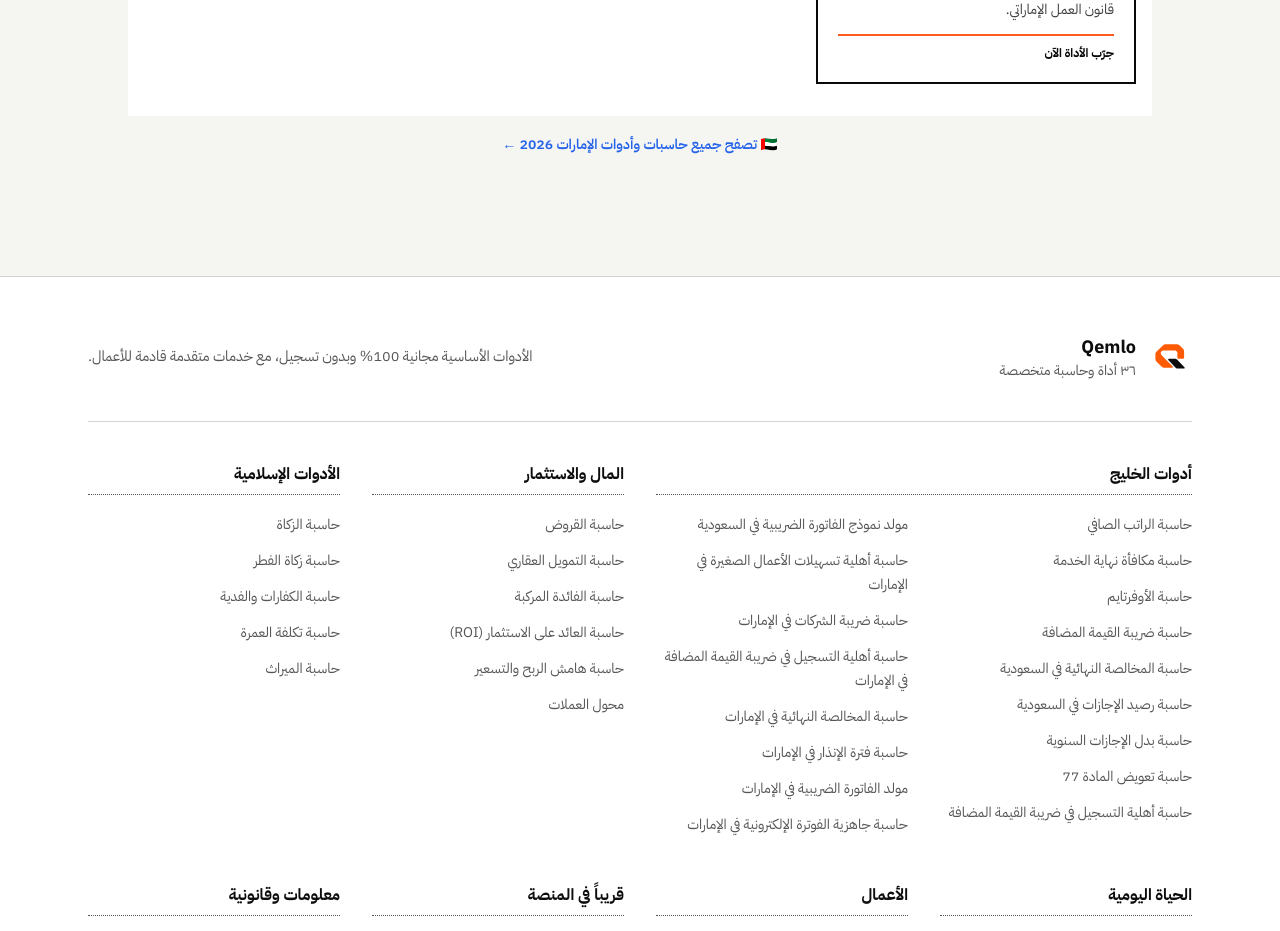
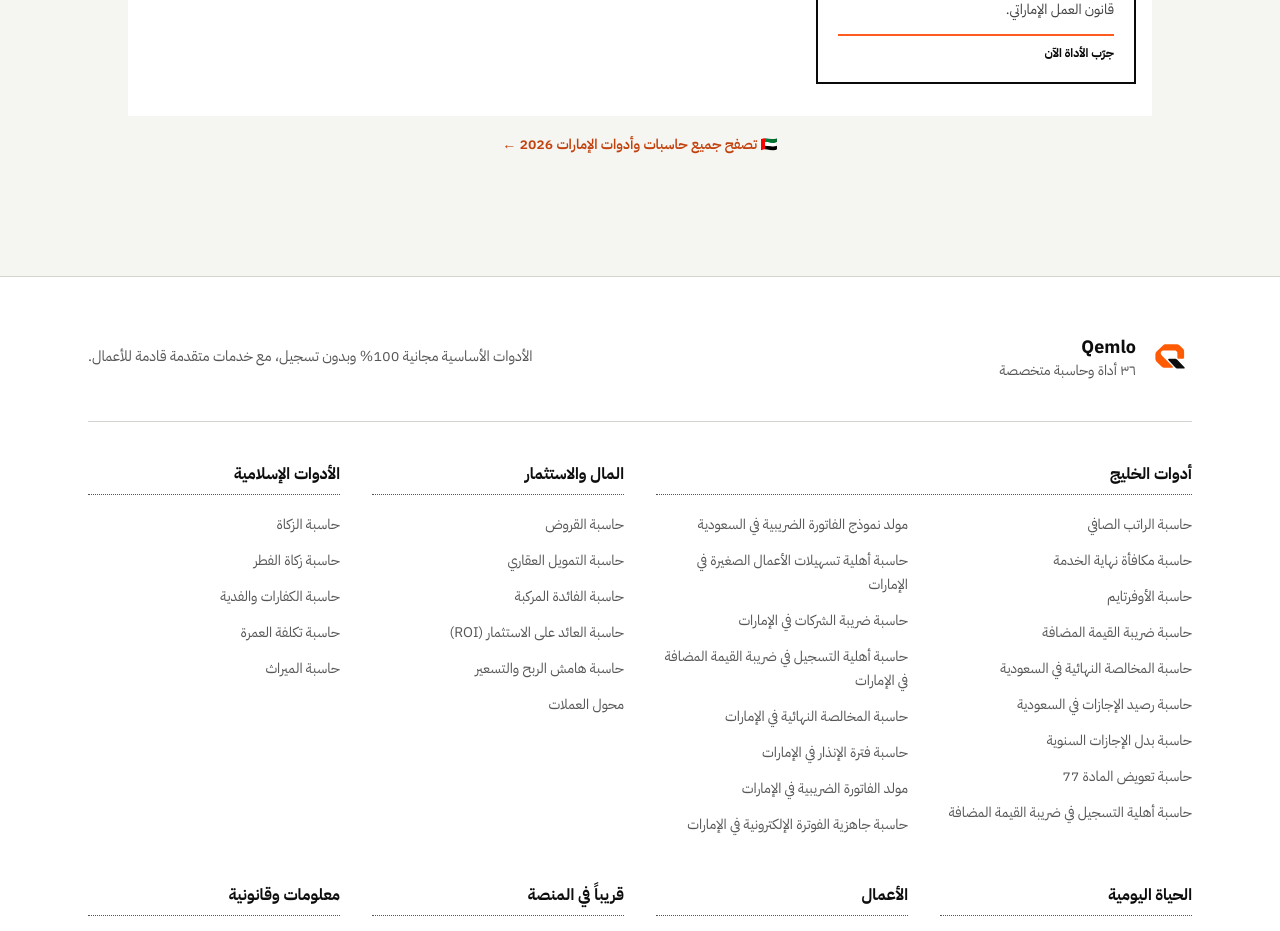
Before and after one commit to MAHMADzubair/arabic-tools, a Next.js app: page /salary-calculator/uae in a window 1280 px wide. Shown: the part 5160-6091 px from the top of the page. Built offline with nearby package versions, Linux system fonts and the light colour scheme; no server answers.

Commit message:
style(seo): polish UAE PO description and apply brand-orange link styling

```diff
--- a/app/ar/[country]/page.js
+++ b/app/ar/[country]/page.js
@@ -491,12 +491,12 @@ const COUNTRY_HUBS = {
         badge: "Business PO",
         badgeColor: "bg-indigo-50 text-indigo-700 border-indigo-200 font-bold",
         href: "/ar/ae/purchase-order-generator",
-        desc: "أنشئ أمر شراء رسمي ومعتمد بالعربية والإنجليزية مع بيانات المورد والبنود والكميات والأسعار وضريبة VAT وشروط التسليم.",
+        desc: "أنشئ نموذج أمر شراء احترافي قابل للتخصيص بالعربية والإنجليزية مع بيانات المورد والبنود والكميات والأسعار وضريبة VAT وشروط التسليم.",
         highlights: [
           "أمر شراء ثنائي اللغة PO بالعربية والإنجليزية",
           "جدول بنود تفصيلي مع احتساب VAT 5% التقديرية",
           "شروط التوريد ومكان التسليم والدفع",
-          "نموذج معتمد وقابل للطباعة أو الحفظ كملف PDF",
+          "نموذج احترافي قابل للطباعة أو الحفظ كملف PDF",
         ],
       },
     ],
--- a/app/salary-calculator/uae/page.js
+++ b/app/salary-calculator/uae/page.js
@@ -120,7 +120,11 @@ export default function UaeSalaryPage() {
       />
       <ToolGuideSection {...guideData} />
       <div className="mx-auto max-w-2xl px-4 mt-4 text-center">
-        <a href="/ar/ae" className="text-blue-600 hover:underline text-sm font-semibold" title="أدوات وحاسبات الإمارات">
+        <a
+          href="/ar/ae"
+          className="text-orange-700 hover:text-orange-800 hover:underline text-sm font-semibold"
+          title="أدوات وحاسبات الإمارات"
+        >
           🇦🇪 تصفح جميع حاسبات وأدوات الإمارات 2026 ←
         </a>
       </div>
```
Also changed, not shown: 1 other file (tests, documents, lock files or other folders).
